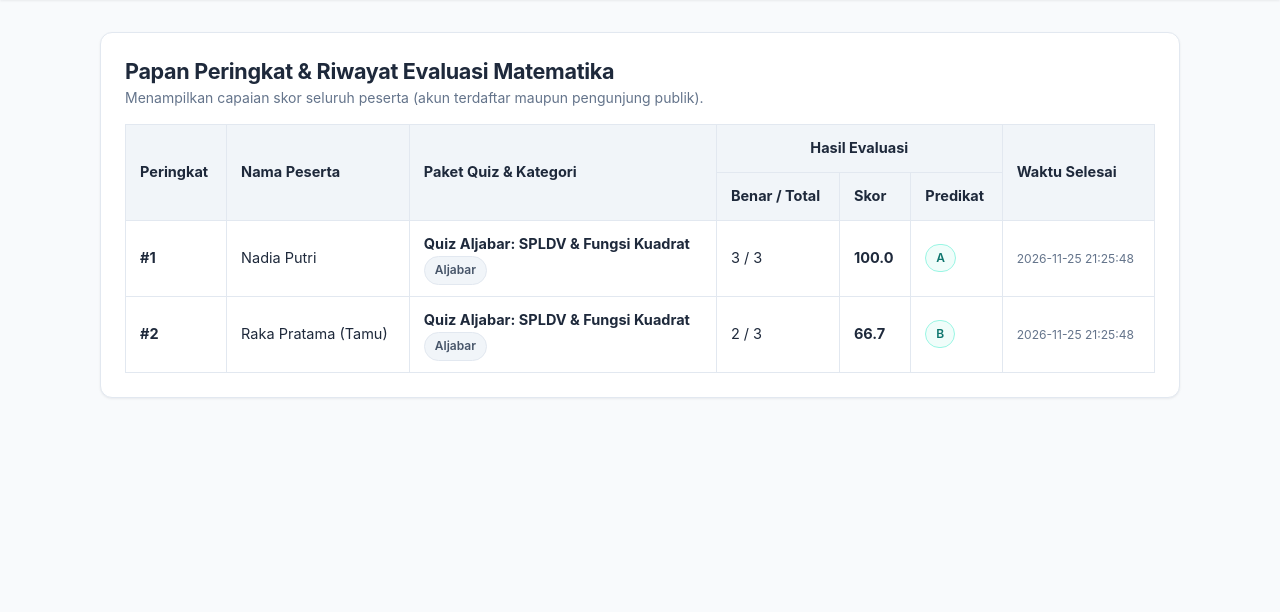
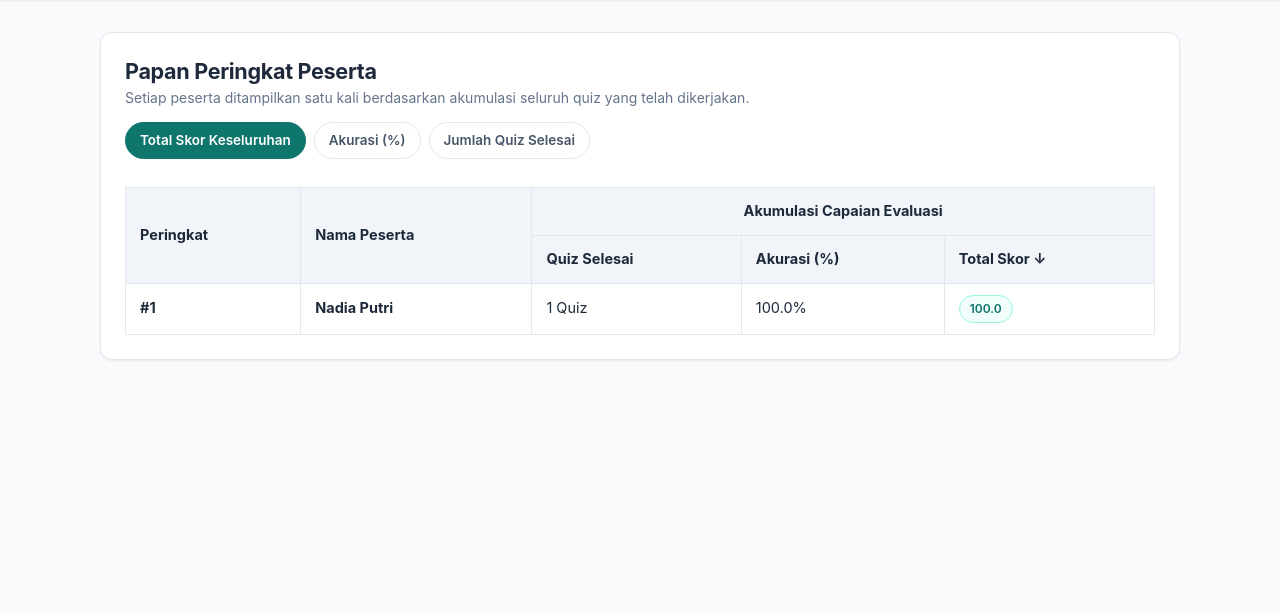
Before and after one commit to FelixOgenGelael/LearnSphere, a PHP site: page /hasil_quiz.php in a window 1280 px wide. Shown: the part 69-681 px from the top of the page. Run offline with PHP 8.4, Linux system fonts and the light colour scheme; data comes from the database, SQL or seed files in the repository.

Commit message:
feat: Meningkatkan tampilan serta menambahkan pengurutan berdasarkan 3 kategori.

```diff
--- a/hasil_quiz.php
+++ b/hasil_quiz.php
@@ -2,29 +2,62 @@
 require_once 'config/koneksi.php';
 require_once 'config/functions.php';
 
+// Mode pengurutan peringkat: 'total_skor' (default), 'akurasi', atau 'quiz_selesai'
+$opsi_urut = ['total_skor', 'akurasi', 'quiz_selesai'];
+$urut = (isset($_GET['urut']) && in_array($_GET['urut'], $opsi_urut)) ? $_GET['urut'] : 'total_skor';
+
+// Kartu hasil terbaru jika pengguna baru saja menyelesaikan quiz
 $terbaru = null;
-if (isset($_GET['terbaru'])) {
+if (isset($_GET['terbaru']) && isset($_SESSION['user_id'])) {
     $id_terbaru = (int)$_GET['terbaru'];
-    $terbaru = mysqli_fetch_assoc(mysqli_query($conn, "SELECT h.*, q.judul_quiz FROM hasil_quiz h JOIN quiz q ON h.quiz_id = q.id WHERE h.id = $id_terbaru"));
+    $uid        = (int)$_SESSION['user_id'];
+    $terbaru    = mysqli_fetch_assoc(mysqli_query($conn, "SELECT h.*, q.judul_quiz FROM hasil_quiz h JOIN quiz q ON h.quiz_id = q.id WHERE h.id = $id_terbaru AND h.user_id = $uid"));
 }
 
-$riwayat = mysqli_query($conn, "SELECT h.*, q.judul_quiz, k.nama_kategori
-                                FROM hasil_quiz h
-                                JOIN quiz q ON h.quiz_id = q.id
-                                JOIN kategori k ON q.kategori_id = k.id
-                                ORDER BY h.skor DESC, h.waktu_selesai DESC");
+// Query Peringkat Unik (GROUP BY u.id sehingga tidak ada orang muncul 2 kali)
+if ($urut === 'akurasi') {
+    $order_sql = "ORDER BY akurasi DESC, total_skor DESC, total_quiz DESC";
+} elseif ($urut === 'quiz_selesai') {
+    $order_sql = "ORDER BY total_quiz DESC, total_skor DESC, akurasi DESC";
+} else {
+    $order_sql = "ORDER BY total_skor DESC, akurasi DESC, total_quiz DESC";
+}
+
+$sql_peringkat = "SELECT
+                    u.id AS user_id,
+                    u.nama_lengkap,
+                    COUNT(h.id) AS total_quiz,
+                    SUM(h.skor) AS total_skor,
+                    ROUND((SUM(h.jumlah_benar) / NULLIF(SUM(h.total_soal), 0)) * 100, 1) AS akurasi
+                  FROM hasil_quiz h
+                  JOIN users u ON h.user_id = u.id
+                  GROUP BY u.id, u.nama_lengkap
+                  $order_sql";
+$peringkat_res = mysqli_query($conn, $sql_peringkat);
+
+// Riwayat pribadi pengguna yang sedang login
+$riwayat_pribadi = null;
+if (isset($_SESSION['user_id'])) {
+    $uid = (int)$_SESSION['user_id'];
+    $riwayat_pribadi = mysqli_query($conn, "SELECT h.*, q.judul_quiz, k.nama_kategori
+                                             FROM hasil_quiz h
+                                             JOIN quiz q ON h.quiz_id = q.id
+                                             JOIN kategori k ON q.kategori_id = k.id
+                                             WHERE h.user_id = $uid
+                                             ORDER BY h.waktu_selesai DESC");
+}
 
 include 'includes/header.php';
 ?>
 
 <?php if ($terbaru): ?>
     <section class="card card-accent" style="text-align:center; max-width:640px; margin:0 auto 24px;">
-        <span class="badge badge-accent">Hasil Evaluasi: <?= htmlspecialchars($terbaru['nama_peserta']) ?></span>
+        <span class="badge badge-accent">Evaluasi Quiz Selesai</span>
         <h2 style="margin-top:8px;"><?= htmlspecialchars($terbaru['judul_quiz']) ?></h2>
         <div style="font-size:3.2rem; font-weight:800; color:var(--accent); margin:10px 0;">
             <?= number_format($terbaru['skor'], 0) ?> <span style="font-size:1.3rem;">(Grade <?= $terbaru['grade'] ?>)</span>
         </div>
-        <p style="color:var(--text-secondary);">Jawaban benar: <b><?= $terbaru['jumlah_benar'] ?></b> dari <b><?= $terbaru['total_soal'] ?></b> soal.</p>
+        <p style="color:var(--text-secondary);">Anda menjawab benar <b><?= $terbaru['jumlah_benar'] ?></b> dari <b><?= $terbaru['total_soal'] ?></b> soal.</p>
         <div style="margin-top:16px;">
             <a href="quiz.php" class="btn btn-primary">Kerjakan Quiz Lainnya</a>
         </div>
@@ -32,8 +65,27 @@ include 'includes/header.php';
 <?php endif; ?>
 
 <section class="card">
-    <h2>Papan Peringkat & Riwayat Evaluasi Matematika</h2>
-    <p style="color:var(--text-muted); font-size:14px;">Menampilkan capaian skor seluruh peserta (akun terdaftar maupun pengunjung publik).</p>
+    <div style="display:flex; justify-content:space-between; align-items:center; flex-wrap:wrap; gap:12px; margin-bottom:14px;">
+        <div>
+            <h2>Papan Peringkat Peserta</h2>
+            <p style="color:var(--text-muted); font-size:14px;">
+                Setiap peserta ditampilkan satu kali berdasarkan akumulasi seluruh quiz yang telah dikerjakan.
+            </p>
+        </div>
+
+        <!-- Pilihan Dasar Pemeringkatan -->
+        <div class="filter-pills" style="margin-bottom:0;">
+            <a href="hasil_quiz.php?urut=total_skor" class="pill-link <?= $urut === 'total_skor' ? 'active' : '' ?>">
+                Total Skor Keseluruhan
+            </a>
+            <a href="hasil_quiz.php?urut=akurasi" class="pill-link <?= $urut === 'akurasi' ? 'active' : '' ?>">
+                Akurasi (%)
+            </a>
+            <a href="hasil_quiz.php?urut=quiz_selesai" class="pill-link <?= $urut === 'quiz_selesai' ? 'active' : '' ?>">
+                Jumlah Quiz Selesai
+            </a>
+        </div>
+    </div>
 
     <div style="overflow-x:auto;">
         <table class="data-table">
@@ -41,34 +93,51 @@ include 'includes/header.php';
                 <tr>
                     <th rowspan="2">Peringkat</th>
                     <th rowspan="2">Nama Peserta</th>
-                    <th rowspan="2">Paket Quiz & Kategori</th>
-                    <th colspan="3" style="text-align:center;">Hasil Evaluasi</th>
-                    <th rowspan="2">Waktu Selesai</th>
+                    <th colspan="3" style="text-align:center;">Akumulasi Capaian Evaluasi</th>
                 </tr>
                 <tr>
-                    <th>Benar / Total</th>
-                    <th>Skor</th>
-                    <th>Predikat</th>
+                    <th><?= $urut === 'quiz_selesai' ? 'Quiz Selesai &darr;' : 'Quiz Selesai' ?></th>
+                    <th><?= $urut === 'akurasi' ? 'Akurasi (%) &darr;' : 'Akurasi (%)' ?></th>
+                    <th><?= $urut === 'total_skor' ? 'Total Skor &darr;' : 'Total Skor' ?></th>
                 </tr>
             </thead>
             <tbody>
-                <?php if (mysqli_num_rows($riwayat) === 0): ?>
+                <?php if (mysqli_num_rows($peringkat_res) === 0): ?>
                     <tr>
-                        <td colspan="7" style="text-align:center; color:var(--text-muted);">Belum ada riwayat pengerjaan quiz.</td>
+                        <td colspan="5" style="text-align:center; color:var(--text-muted);">Belum ada peserta yang menyelesaikan quiz.</td>
                     </tr>
                 <?php else: ?>
-                    <?php $rank = 1; while ($r = mysqli_fetch_assoc($riwayat)): ?>
-                        <tr>
+                    <?php $rank = 1; while ($r = mysqli_fetch_assoc($peringkat_res)): ?>
+                        <?php $is_me = (isset($_SESSION['user_id']) && (int)$_SESSION['user_id'] === (int)$r['user_id']); ?>
+                        <tr style="<?= $is_me ? 'background-color: var(--accent-soft);' : '' ?>">
                             <td><b>#<?= $rank++ ?></b></td>
-                            <td><?= htmlspecialchars($r['nama_peserta']) ?></td>
                             <td>
-                                <b><?= htmlspecialchars($r['judul_quiz']) ?></b><br>
-                                <span class="badge"><?= htmlspecialchars($r['nama_kategori']) ?></span>
+                                <b><?= htmlspecialchars($r['nama_lengkap']) ?></b>
+                                <?php if ($is_me): ?>
+                                    <span class="badge badge-accent" style="margin-left:6px;">Anda</span>
+                                <?php endif; ?>
                             </td>
-                            <td><?= $r['jumlah_benar'] ?> / <?= $r['total_soal'] ?></td>
-                            <td><b><?= number_format($r['skor'], 1) ?></b></td>
-                            <td><span class="badge badge-accent"><?= $r['grade'] ?></span></td>
-                            <td><small style="color:var(--text-muted);"><?= $r['waktu_selesai'] ?></small></td>
+                            <td>
+                                <?php if ($urut === 'quiz_selesai'): ?>
+                                    <span class="badge badge-accent"><?= $r['total_quiz'] ?> Quiz</span>
+                                <?php else: ?>
+                                    <?= $r['total_quiz'] ?> Quiz
+                                <?php endif; ?>
+                            </td>
+                            <td>
+                                <?php if ($urut === 'akurasi'): ?>
+                                    <span class="badge badge-accent"><?= number_format($r['akurasi'], 1) ?>%</span>
+                                <?php else: ?>
+                                    <?= number_format($r['akurasi'], 1) ?>%
+                                <?php endif; ?>
+                            </td>
+                            <td>
+                                <?php if ($urut === 'total_skor'): ?>
+                                    <span class="badge badge-accent"><?= number_format($r['total_skor'], 1) ?></span>
+                                <?php else: ?>
+                                    <b><?= number_format($r['total_skor'], 1) ?></b>
+                                <?php endif; ?>
+                            </td>
                         </tr>
                     <?php endwhile; ?>
                 <?php endif; ?>
@@ -77,4 +146,36 @@ include 'includes/header.php';
     </div>
 </section>
 
+<?php if ($riwayat_pribadi && mysqli_num_rows($riwayat_pribadi) > 0): ?>
+<section class="card">
+    <h3>Riwayat Pengerjaan Quiz Anda</h3>
+    <div style="overflow-x:auto;">
+        <table class="data-table">
+            <thead>
+                <tr>
+                    <th>Paket Quiz</th>
+                    <th>Kategori</th>
+                    <th>Benar / Total</th>
+                    <th>Skor</th>
+                    <th>Predikat</th>
+                    <th>Waktu Selesai</th>
+                </tr>
+            </thead>
+            <tbody>
+                <?php while ($rp = mysqli_fetch_assoc($riwayat_pribadi)): ?>
+                    <tr>
+                        <td><b><?= htmlspecialchars($rp['judul_quiz']) ?></b></td>
+                        <td><span class="badge"><?= htmlspecialchars($rp['nama_kategori']) ?></span></td>
+                        <td><?= $rp['jumlah_benar'] ?> / <?= $rp['total_soal'] ?></td>
+                        <td><b><?= number_format($rp['skor'], 1) ?></b></td>
+                        <td><span class="badge badge-accent"><?= $rp['grade'] ?></span></td>
+                        <td><small style="color:var(--text-muted);"><?= $rp['waktu_selesai'] ?></small></td>
+                    </tr>
+                <?php endwhile; ?>
+            </tbody>
+        </table>
+    </div>
+</section>
+<?php endif; ?>
+
 <?php include 'includes/footer.php'; ?>
```
